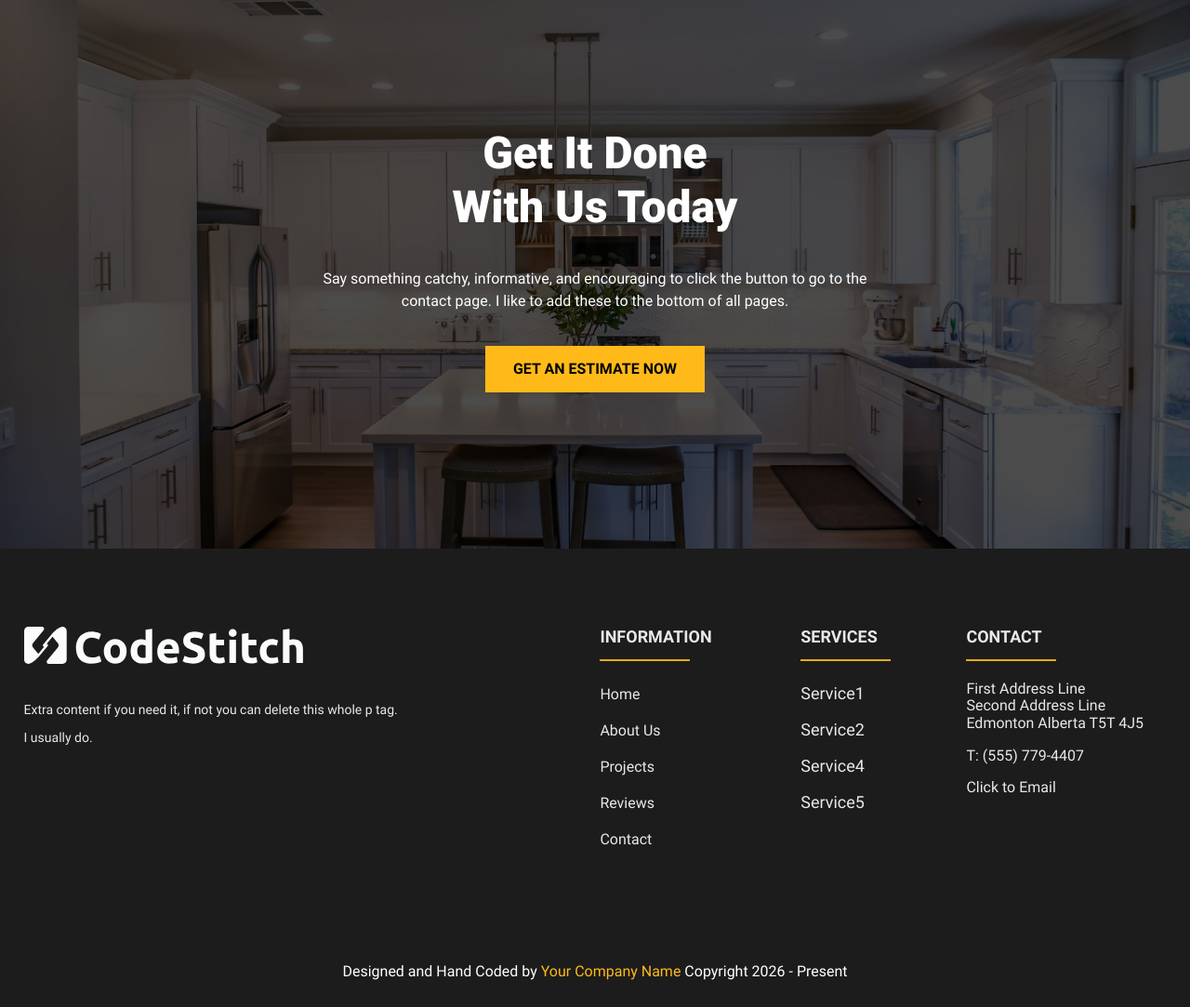
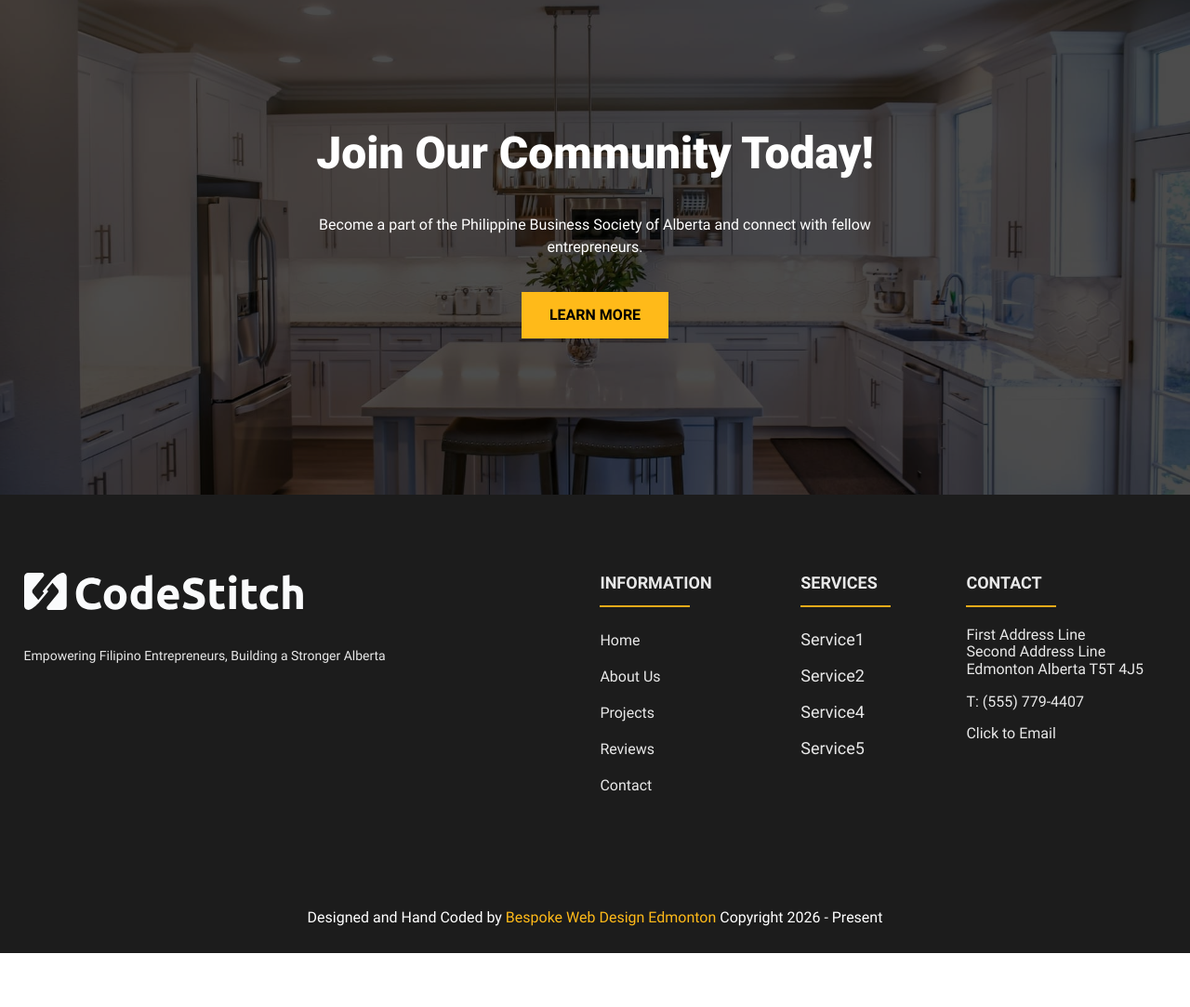
Before and after one commit to bespokewd1/pbsa-draft, an Eleventy site: page src/index.html in a window 1280 px wide. Shown: the part 6315-7398 px from the top of the page at 93% size. After the commit the page ends 7340 px from the top, so only its background shows below. Built offline with nearby package versions, Linux system fonts and the light colour scheme; Eleventy itself is replaced by a stand-in of ours; files that its build step writes are made by us from their sources.

Commit message:
footer and cta

```diff
--- a/src/_includes/components/cta.html
+++ b/src/_includes/components/cta.html
@@ -5,14 +5,12 @@
 <section id="cta">
     <div class="container">
         <h2 class="title">
-            Get It Done
-            <br/>
-            With Us Today
+            Join Our Community Today!
         </h2>
         <p>
-            Say something catchy, informative, and encouraging to click the button to go to the contact page. I like to add these to the bottom of all pages.
+            Become a part of the Philippine Business Society of Alberta and connect with fellow entrepreneurs.
         </p>
-        <a href="/contact" class="cs-button-solid">Get an Estimate Now</a>
+        <a href="/contact" class="cs-button-solid">Learn More</a>
     </div>
     <picture>
         <source media="(max-width: 600px)" srcset="/assets/images/cabinets2-m.jpg">
--- a/src/_includes/components/footer.html
+++ b/src/_includes/components/footer.html
@@ -7,7 +7,7 @@
         <div class="left-section">
             <a class="logo" href="/"><img loading="lazy" decoding="async" src="/assets/svgs/logo-white.svg" alt="logo" width="264" height="78"></a>
             <p>
-                Extra content if you need it, if not you can delete this whole p tag. I usually do.
+                Empowering Filipino Entrepreneurs, Building a Stronger Alberta
             </p>
         </div>
         <div class="right-section">
@@ -70,7 +70,7 @@
 
     <div class="credit">
         <span>Designed and Hand Coded by</span>
-        <a href="/" target="_blank" rel="noopener">Your Company Name</a>
+        <a href="/" target="_blank" rel="noopener">Bespoke Web Design Edmonton</a>
         <span class="copyright">
             Copyright {% year %} - Present</span>
     </div>
```
